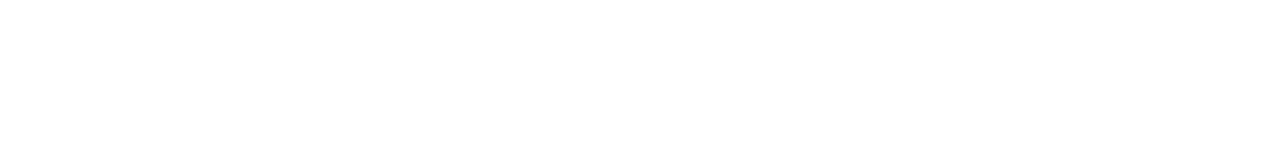
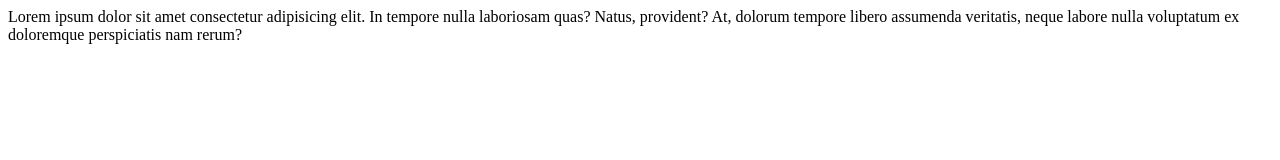
Before and after one commit to anshulshakya0605/InterviewJavaScript, a plain HTML site: page index.html in a window 1280 px wide. Drawn offline with Linux system fonts and the light colour scheme.

Commit message:
update main index

```diff
--- a/index.html
+++ b/index.html
@@ -6,6 +6,6 @@
     <title>Document</title>
 </head>
 <body>
-
+    Lorem ipsum dolor sit amet consectetur adipisicing elit. In tempore nulla laboriosam quas? Natus, provident? At, dolorum tempore libero assumenda veritatis, neque labore nulla voluptatum ex doloremque perspiciatis nam rerum?
 </body>
 </html>
```
